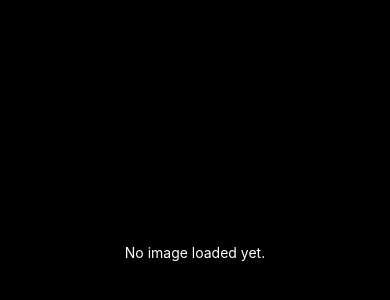
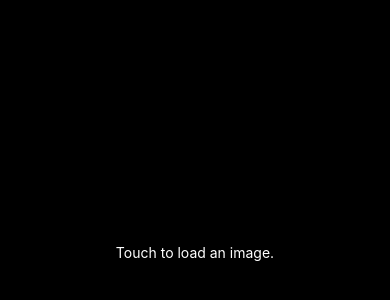
Before and after one commit to kuman514/ReactNativePhotoGallery, a React Native app: screen / in a window 390 px wide. Shown: the part 170-470 px from the top of the page. Built offline with nearby package versions, Linux system fonts and the light colour scheme.

Commit message:
improvement(viewer): elaborate instruction

```diff
--- a/components/atoms/ImageContainer/index.tsx
+++ b/components/atoms/ImageContainer/index.tsx
@@ -24,6 +24,6 @@ export default function ImageContainer({ imageURI, zoom, rotate }: Props) {
       }}
     />
   ) : (
-    <Text style={styles.emptyText}>No image loaded yet.</Text>
+    <Text style={styles.emptyText}>Touch to load an image.</Text>
   );
 }
```
